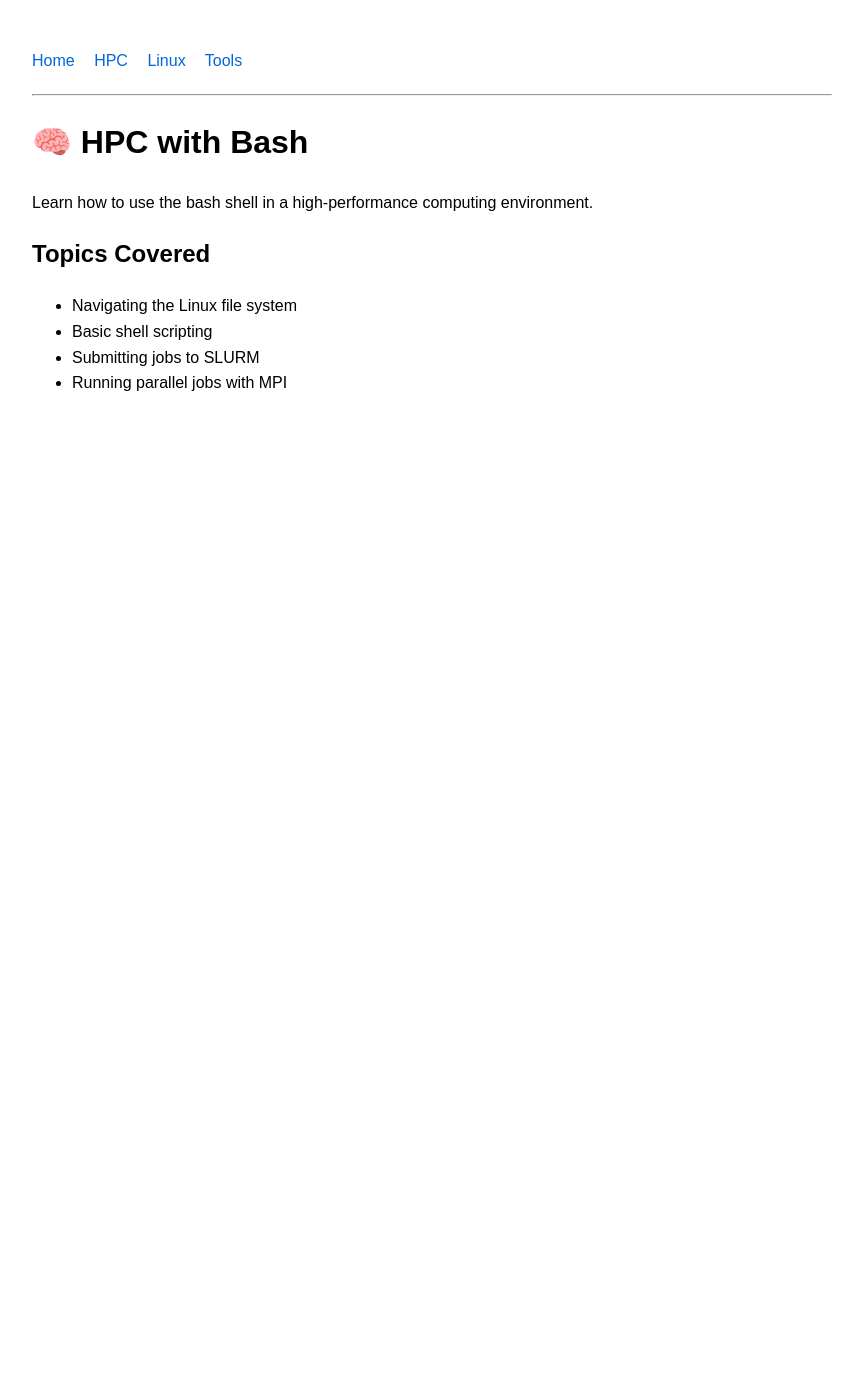
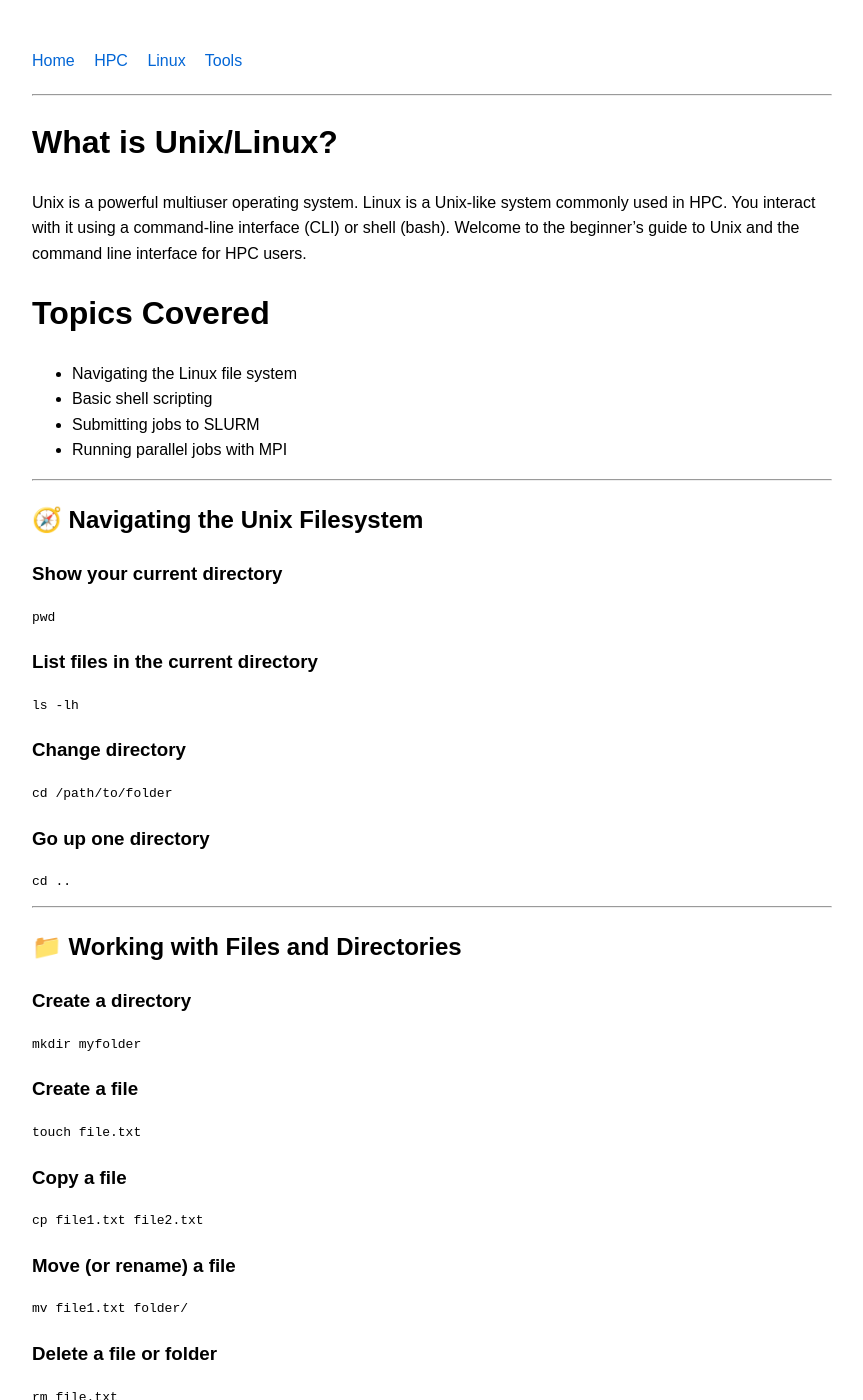
Before and after one commit to ysbajagai/bioinfo, a Jekyll site: the page built from hpc.md, in a window 1280 px wide and 1400 px high. Shown: the whole window, without its empty margins (208-1071 px from the left). Built offline with Jekyll 4.4.1, drawn with Linux system fonts in a browser that asks for light colours; some of the changed text lies outside the part shown.

Commit message:
Update hpc.md

````diff
--- a/hpc.md
+++ b/hpc.md
@@ -1,15 +1,147 @@
 ---
 layout: default
-title: HPC with Bash
+title: 🖥️ Unix Bash for High Performance Computing (HPC)
 ---
 
-# 🧠 HPC with Bash
+# What is Unix/Linux?
 
-Learn how to use the bash shell in a high-performance computing environment.
+Unix is a powerful multiuser operating system. Linux is a Unix-like system commonly used in HPC. You interact with it using a command-line interface (CLI) or shell (bash).
+Welcome to the beginner’s guide to Unix and the command line interface for HPC users.
 
-## Topics Covered
+# Topics Covered
 
 - Navigating the Linux file system
 - Basic shell scripting
 - Submitting jobs to SLURM
 - Running parallel jobs with MPI
+
+---
+
+## 🧭 Navigating the Unix Filesystem
+
+### Show your current directory
+```bash
+pwd
+```
+
+### List files in the current directory
+```bash
+ls -lh
+```
+
+### Change directory
+```bash
+cd /path/to/folder
+```
+
+### Go up one directory
+```bash
+cd ..
+```
+
+---
+
+## 📁 Working with Files and Directories
+
+### Create a directory
+```bash
+mkdir myfolder
+```
+
+### Create a file
+```bash
+touch file.txt
+```
+
+### Copy a file
+```bash
+cp file1.txt file2.txt
+```
+
+### Move (or rename) a file
+```bash
+mv file1.txt folder/
+```
+
+### Delete a file or folder
+```bash
+rm file.txt
+rm -r folder/
+```
+
+---
+
+## 📄 Viewing and Editing Files
+
+### Show file contents
+```bash
+cat file.txt
+```
+
+### Scroll through a file
+```bash
+less file.txt
+```
+
+### Show first/last lines
+```bash
+head file.txt
+tail file.txt
+```
+
+---
+
+## 🔍 Searching and Finding Files
+
+### Search inside files
+```bash
+grep "search_term" file.txt
+```
+
+### Find files by name
+```bash
+find . -name "*.txt"
+```
+
+---
+
+## 🔄 Permissions and Ownership
+
+### Check permissions
+```bash
+ls -l
+```
+
+### Change permissions
+```bash
+chmod 755 script.sh
+```
+
+### Change ownership (admin only)
+```bash
+sudo chown user:group file.txt
+```
+
+---
+
+## 🛠️ Useful Commands
+
+| Command | Description |
+|---------|-------------|
+| `man <command>` | Show manual/help |
+| `history` | Show previously used commands |
+| `clear` | Clear terminal screen |
+| `whoami` | Show current user |
+
+---
+
+## 🧪 Practice Exercises
+
+1. Create a folder named `unix_practice`
+2. Inside it, create three `.txt` files
+3. Copy one file to a subfolder
+4. Use `grep` to search a keyword in a file
+5. Change file permissions using `chmod`
+6. Use `find` to locate all `.txt` files in your home directory
+
+---
````
